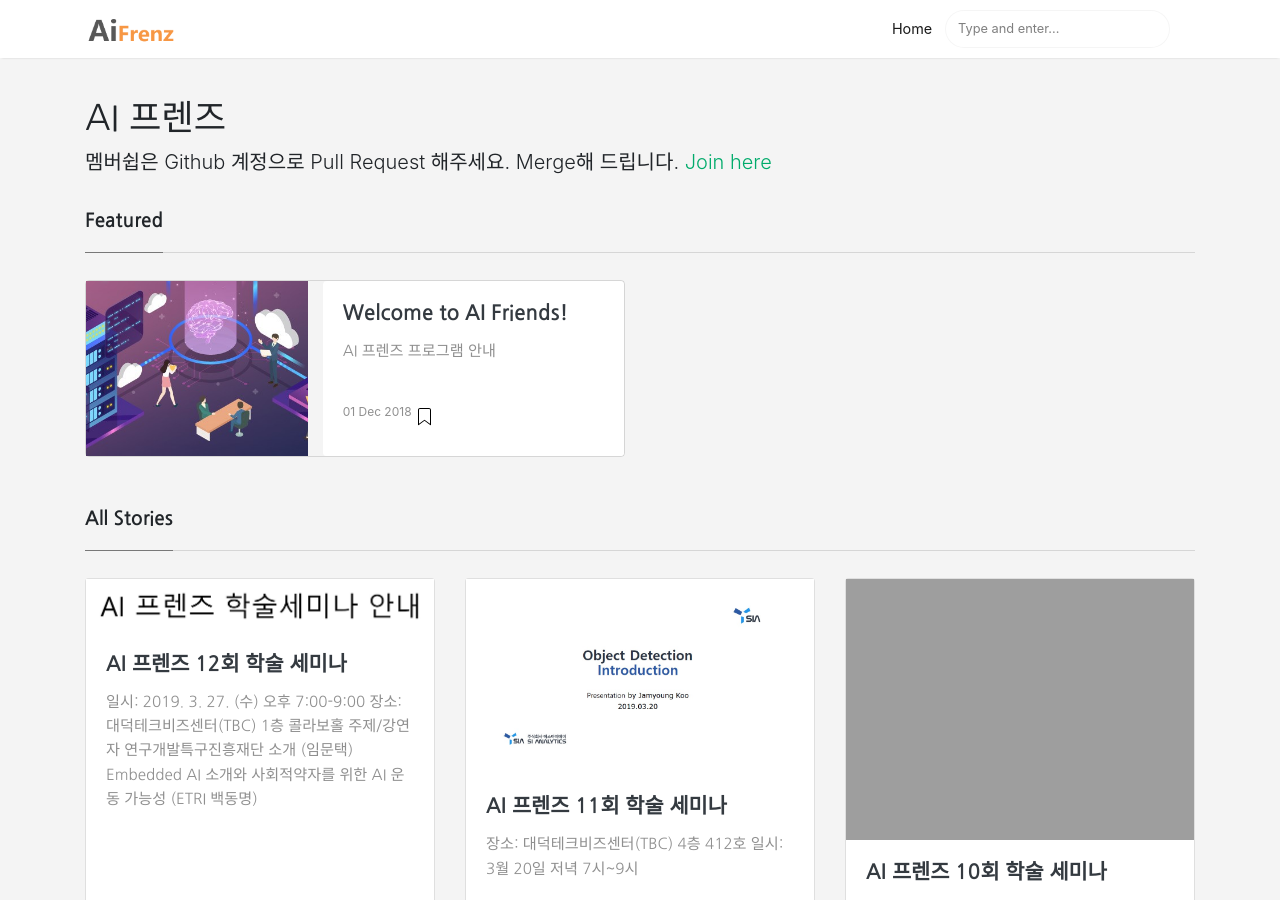
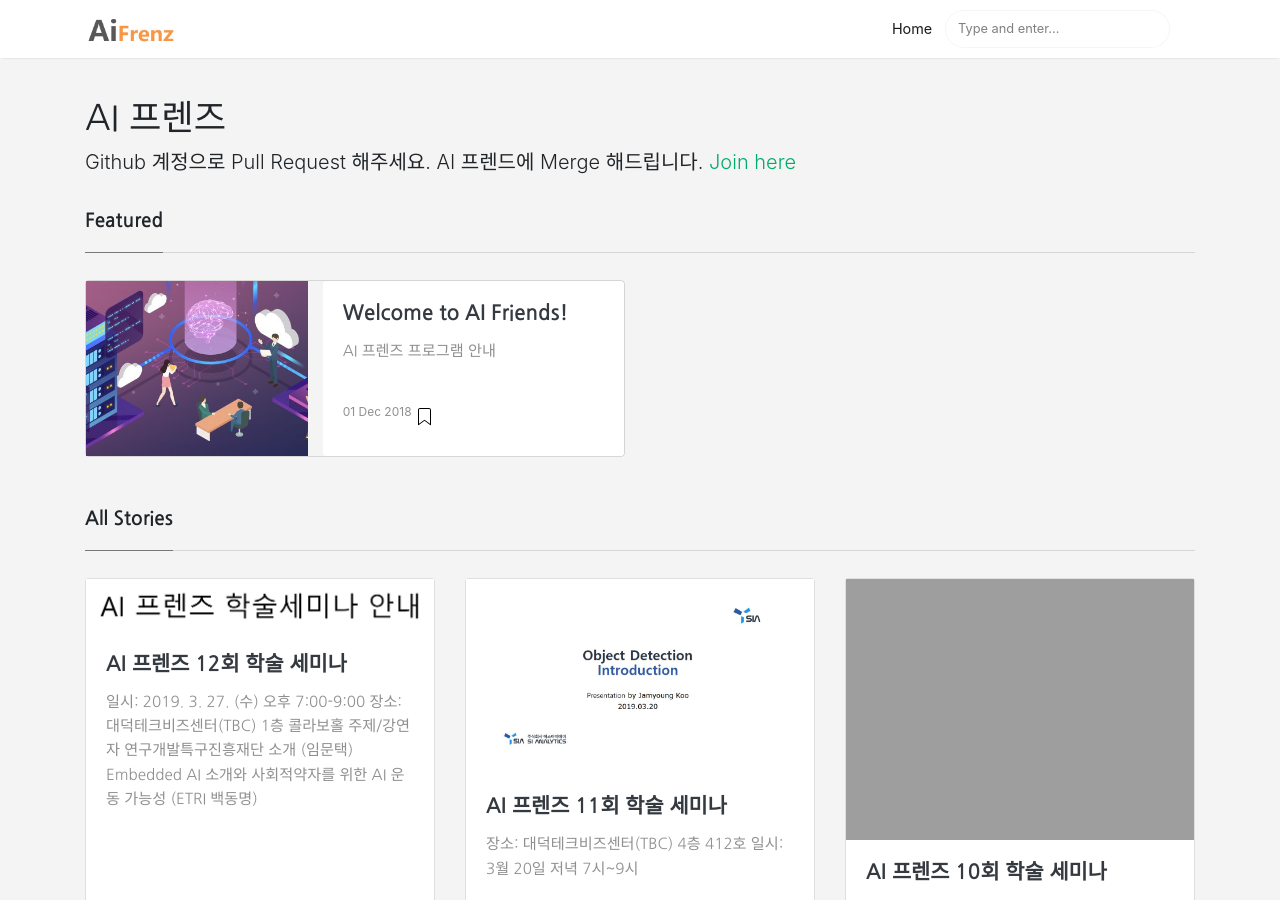
Before and after one commit to ai-friends/test-ai-friends.github.io, a Jekyll site: the page built from index.html, in a window 1280 px wide and 900 px high. Built offline with Jekyll 4.4.1, drawn with Linux system fonts in a browser that asks for light colours; the list of posts is cut into pages by our own code.

Commit message:
Update _config.yml

```diff
--- a/_config.yml
+++ b/_config.yml
@@ -1,7 +1,7 @@
 # Site
 name: "AI 프렌즈"
 title: "AiFrenz"
-description: "멤버쉽은 Github 계정으로 Pull Request 해주세요. Merge해 드립니다. "
+description: "Github 계정으로 Pull Request 해주세요. AI 프렌드에 Merge 해드립니다. "
 logo: 'assets/images/logo.png'
 favicon: 'assets/images/logo.png'
 baseurl: ""
```
